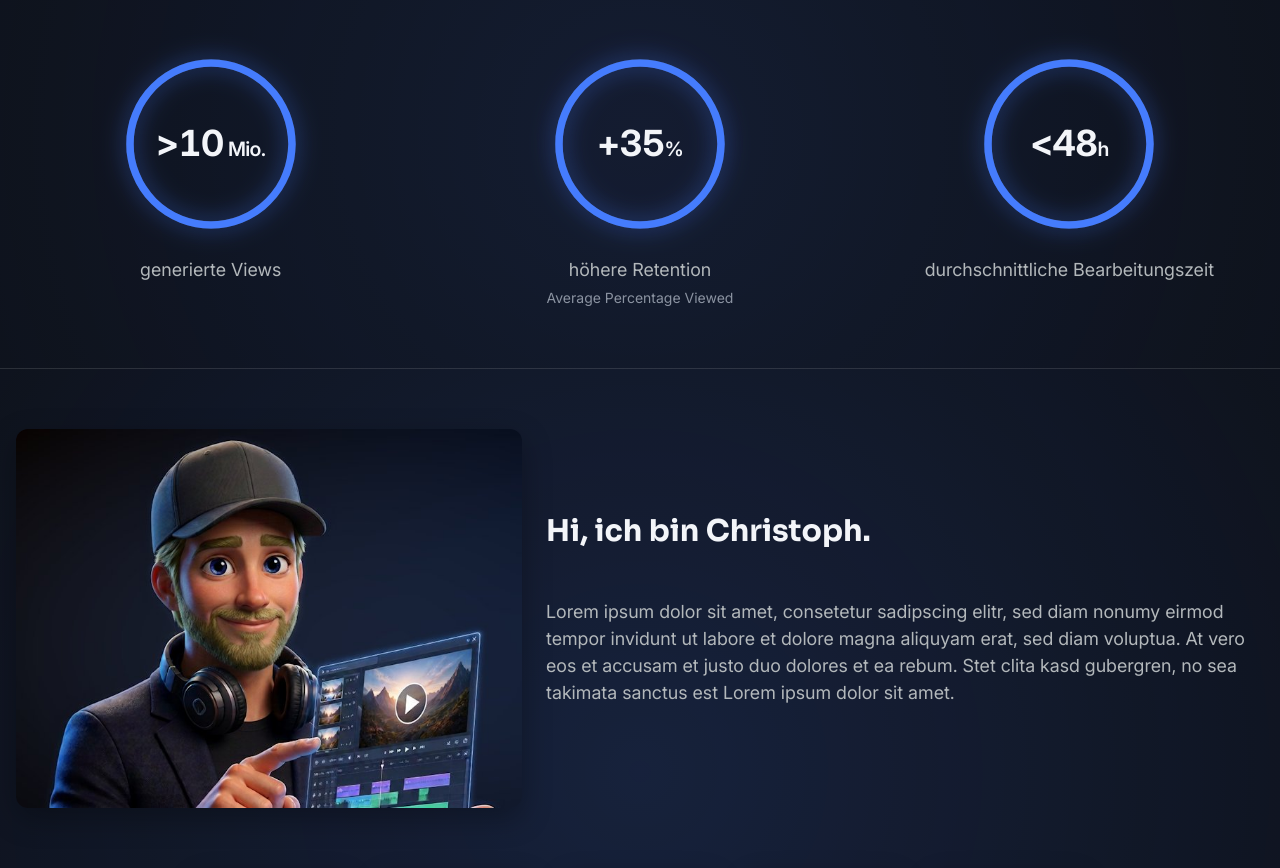
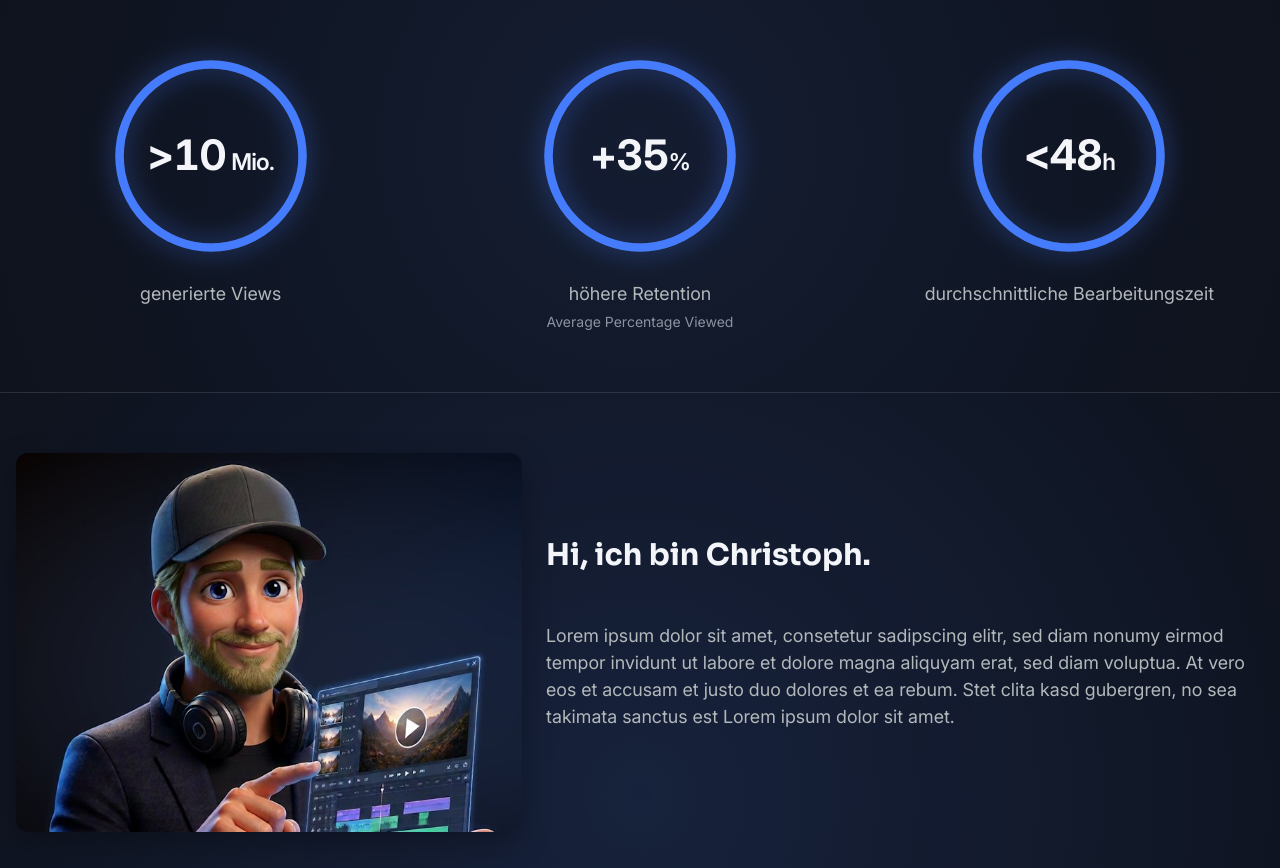
Before and after one commit to 43and18zeroes/video-portfolio, an Angular app: page / in a window 1280 px wide. Shown: the part 2560-3428 px from the top of the page. Built offline with nearby package versions, Linux system fonts and the light colour scheme.

Commit message:
numbers graphs 2

```diff
--- a/src/app/sections/numbers/numbers.scss
+++ b/src/app/sections/numbers/numbers.scss
@@ -4,8 +4,12 @@ numbers.scss
 
 @use 'abstracts' as *;
 
-$gauge-size: 160px;
-$gauge-size-md: 184px;
+/* Stacked in one column the ring gets the full container width. From sd up three
+   columns share it, so there it follows the viewport instead: a fixed size would
+   either overflow the narrow columns at 600px or leave them empty at 1000px. */
+$gauge-size: 184px;
+$gauge-size-min: 140px;
+$gauge-size-max: 208px;
 
 :host {
     display: block;
@@ -32,8 +36,15 @@ h2 {
     padding: 0;
     list-style: none;
 
-    @include md {
+    /* Three rings plus gaps fit from roughly 660px on, so the row starts here
+       rather than at md, where a 750px viewport still showed a single column */
+    @include sd {
         grid-template-columns: repeat(3, 1fr);
+        gap: 24px;
+    }
+
+    @include ld {
+        gap: 40px;
     }
 }
 
@@ -54,9 +65,9 @@ h2 {
         grid-area: 1 / 1;
     }
 
-    @include md {
-        width: $gauge-size-md;
-        height: $gauge-size-md;
+    @include sd {
+        width: clamp($gauge-size-min, 21vw, $gauge-size-max);
+        height: clamp($gauge-size-min, 21vw, $gauge-size-max);
     }
 }
 
@@ -88,7 +99,7 @@ h2 {
 /* ---------- Figures ---------- */
 .stat-value {
     margin: 0;
-    font-size: 32px;
+    font-size: 38px;
     font-weight: 700;
     line-height: 1.1;
     letter-spacing: -0.02em;
@@ -96,8 +107,10 @@ h2 {
     /* Digits keep an equal width while counting, so the figure does not jitter */
     font-variant-numeric: tabular-nums;
 
-    @include md {
-        font-size: 36px;
+    /* A fifth of the ring, mirroring the 21vw above, so the figure keeps the same
+       proportion inside the ring across the whole range */
+    @include sd {
+        font-size: clamp(28px, 4.2vw, 42px);
     }
 }
 
```
